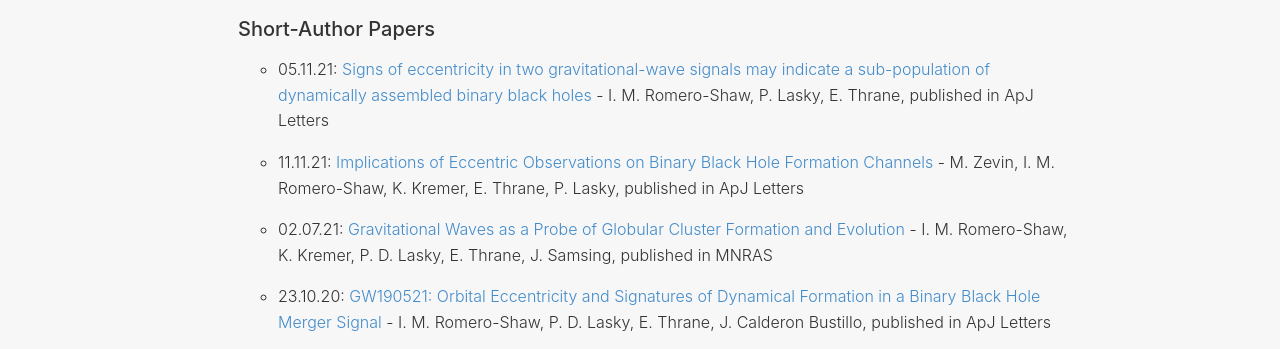
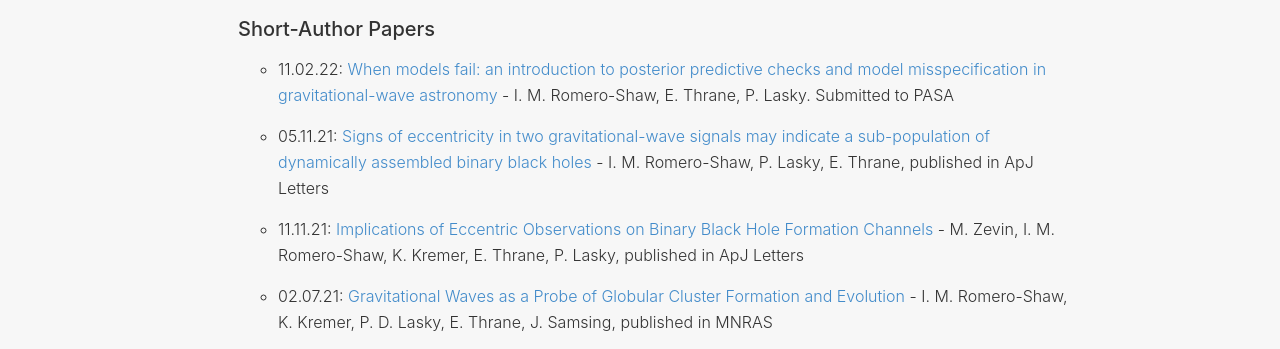
Before and after one commit to IsobelMarguarethe/Website, a plain HTML site: page research/index.html in a window 1280 px wide. Shown: the part 406-755 px from the top of the page. Drawn offline with Linux system fonts and the light colour scheme.

Commit message:
adding new paper to papers list

```diff
--- a/research/index.html
+++ b/research/index.html
@@ -341,9 +341,11 @@
 <h5 id="papers">Short-Author Papers</h5>
 
 <ul>
-<li><p>05.11.21: <a href="https://arxiv.org/abs/2108.01284">Signs of eccentricity in two gravitational-wave signals may indicate a sub-population of dynamically assembled binary black holes</a> - I. M. Romero-Shaw, P. Lasky, E. Thrane, published in ApJ Letters</p></li>
+<li><p>11.02.22: <a href="https://arxiv.org/abs/2202.05479">When models fail: an introduction to posterior predictive checks and model misspecification in gravitational-wave astronomy</a> - I. M. Romero-Shaw, E. Thrane, P. Lasky. Submitted to PASA</p></li>
 
-<li><p>11.11.21: <a href="https://arxiv.org/abs/2106.09042">Implications of Eccentric Observations on Binary Black Hole Formation Channels</a> - M. Zevin, I. M. Romero-Shaw, K. Kremer, E. Thrane, P. Lasky, published in ApJ Letters</p></li>
+<li><p>05.11.21: <a href="https://iopscience.iop.org/article/10.3847/2041-8213/ac3138">Signs of eccentricity in two gravitational-wave signals may indicate a sub-population of dynamically assembled binary black holes</a> - I. M. Romero-Shaw, P. Lasky, E. Thrane, published in ApJ Letters</p></li>
+
+<li><p>11.11.21: <a href="https://iopscience.iop.org/article/10.3847/2041-8213/ac32dc">Implications of Eccentric Observations on Binary Black Hole Formation Channels</a> - M. Zevin, I. M. Romero-Shaw, K. Kremer, E. Thrane, P. Lasky, published in ApJ Letters</p></li>
 
 <li><p>02.07.21: <a href="https://academic.oup.com/mnras/article-abstract/506/2/2362/6313321">Gravitational Waves as a Probe of Globular Cluster Formation and Evolution</a> - I. M. Romero-Shaw, K. Kremer, P. D. Lasky, E. Thrane, J. Samsing, published in MNRAS</p></li>
 
```
